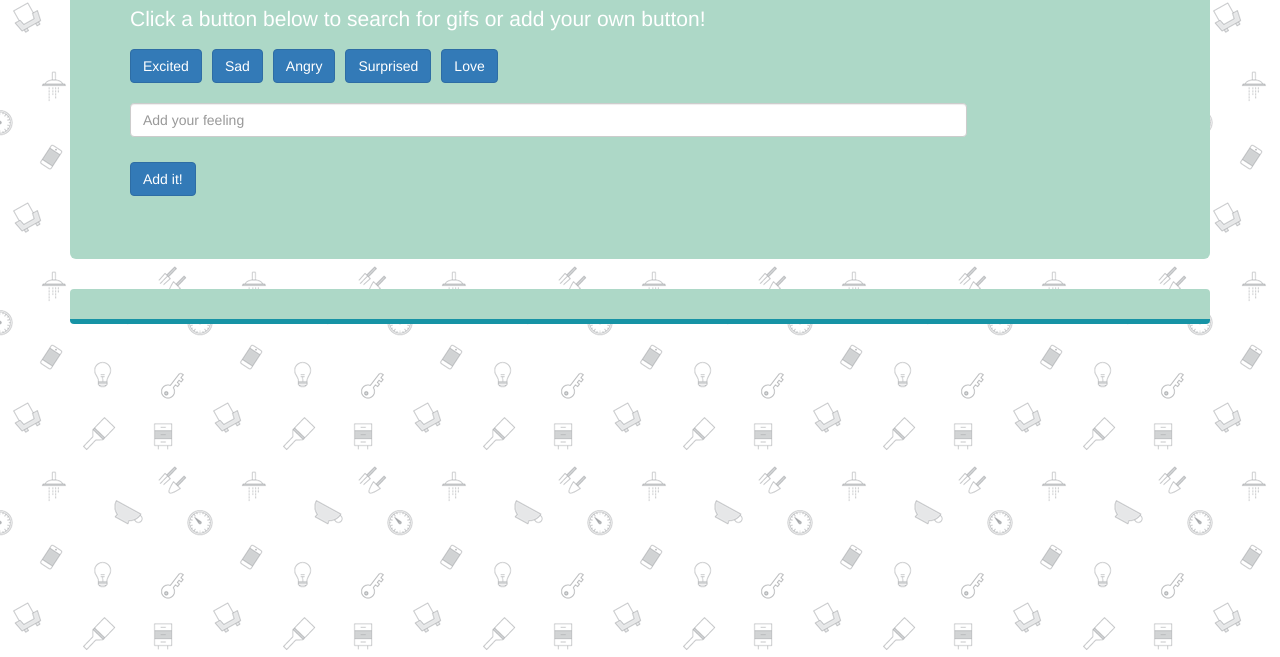
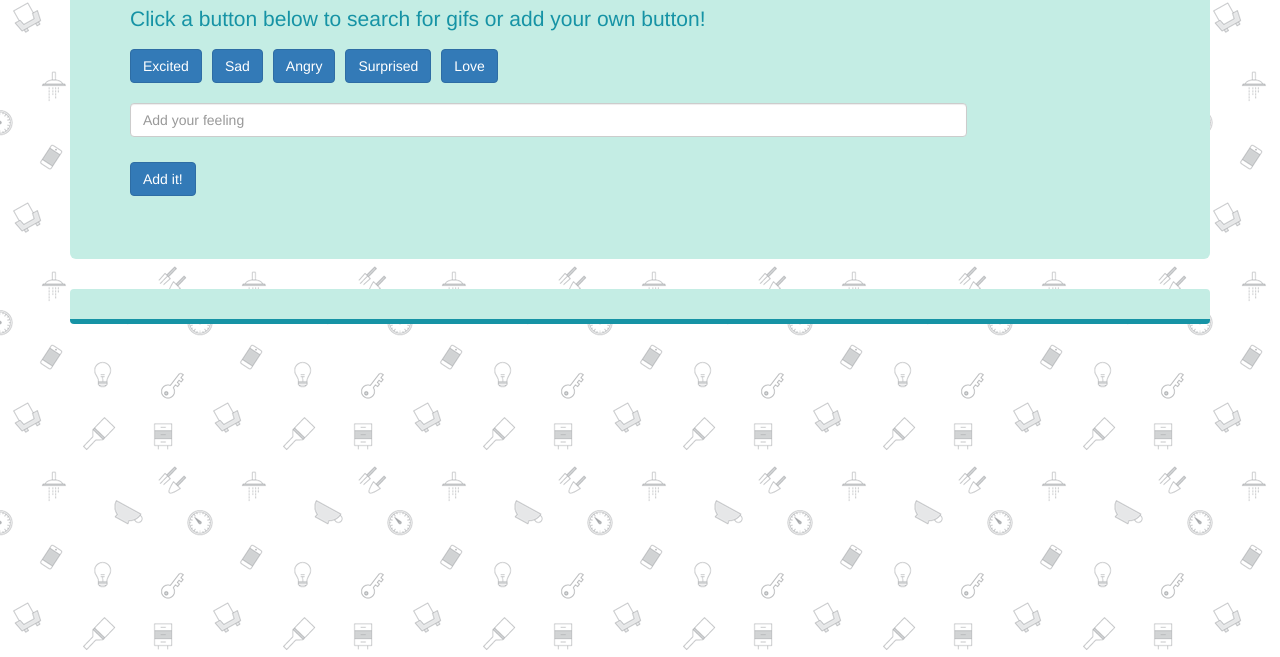
Before and after one commit to mangopeian/GifTastic, a plain HTML site: page index.html in a window 1280 px wide. Shown: the part 143-800 px from the top of the page. Drawn offline with nearby package versions, Linux system fonts and the light colour scheme.

Commit message:
change color

```diff
--- a/assets/css/style.css
+++ b/assets/css/style.css
@@ -18,17 +18,17 @@ img {
 
 }
 #gifPanel {
-	border: solid #ff4136 2px;
+	border: solid #1693A5 2px;
 }
 #jumbo {
-	background-color: #ADD8C7;
+	background-color: #C4EDE4;
 	border: none;
 }
 #text {
-	color: white;
+	color: #1693A5;
 }
 #panelBody {
-	background-color: #ADD8C7;
+	background-color: #C4EDE4;
 	border: 0;
 	box-shadow: none;
 	border-bottom: solid #1693A5 5px;
```
